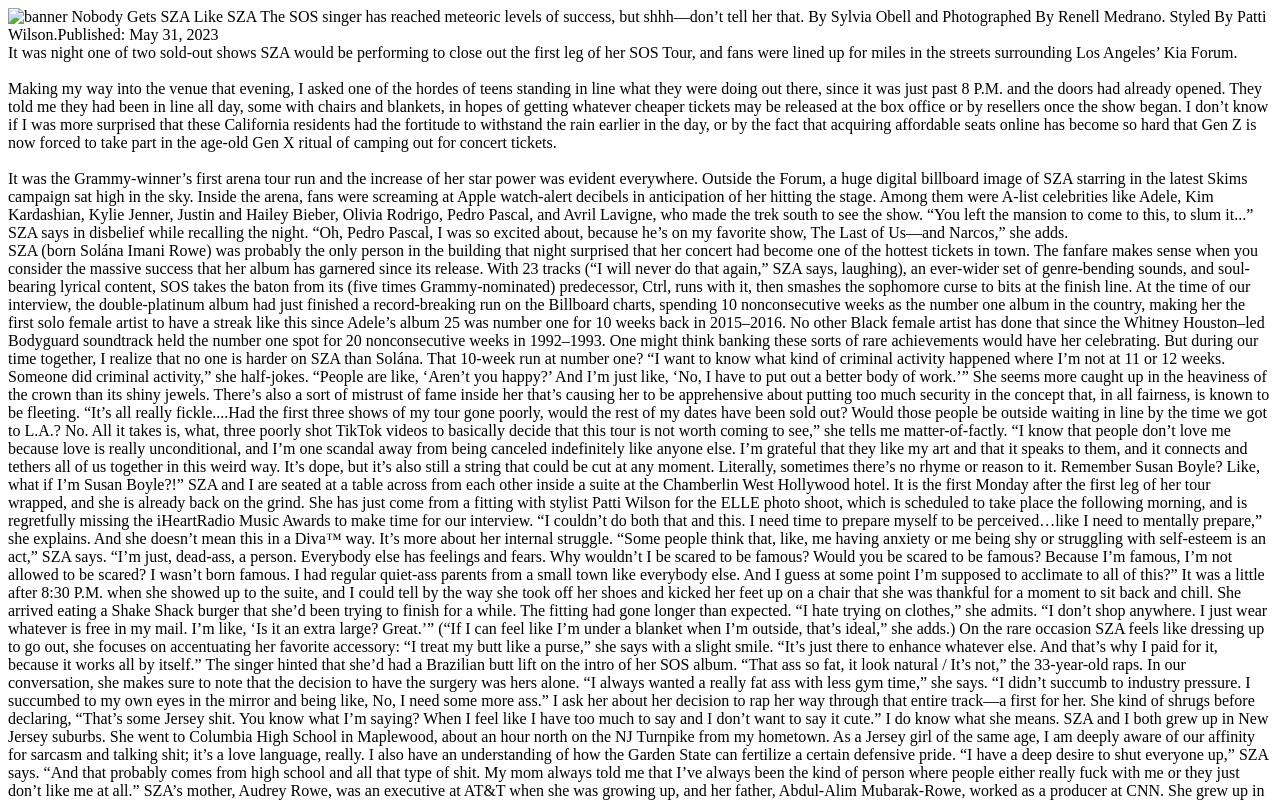
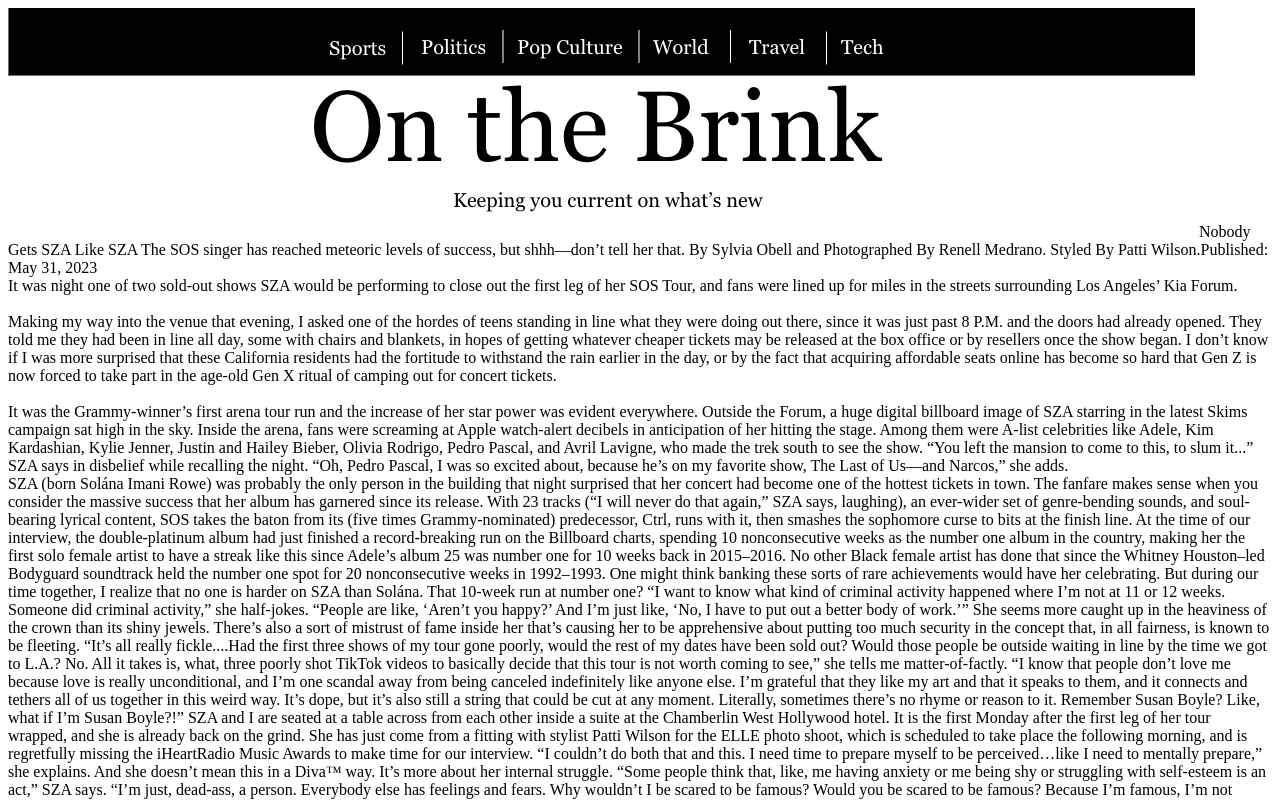
Before and after one commit to Brinkleysmith28/Brinkley-Smith-jour352, a plain HTML site: page midterm/index.html in a window 1280 px wide. Shown: the top 800 px of the page. Drawn offline with Linux system fonts and the light colour scheme.

Commit message:
new midterm masthead

```diff
--- a/midterm/index.html
+++ b/midterm/index.html
@@ -5,7 +5,7 @@
     </head>
 
     <body>
-        <img src="midterm banner.png" alt="banner" class="center">
+        <img src="masthead.png" alt="banner" class="center">
 Nobody Gets SZA Like SZA
 The SOS singer has reached meteoric levels of success, but shhh—don’t tell her that.
 By Sylvia Obell and Photographed By Renell Medrano. Styled By Patti Wilson.Published: May 31, 2023
```
Also changed, not shown: midterm/masthead.png (renamed from midterm/midterm banner .png).
